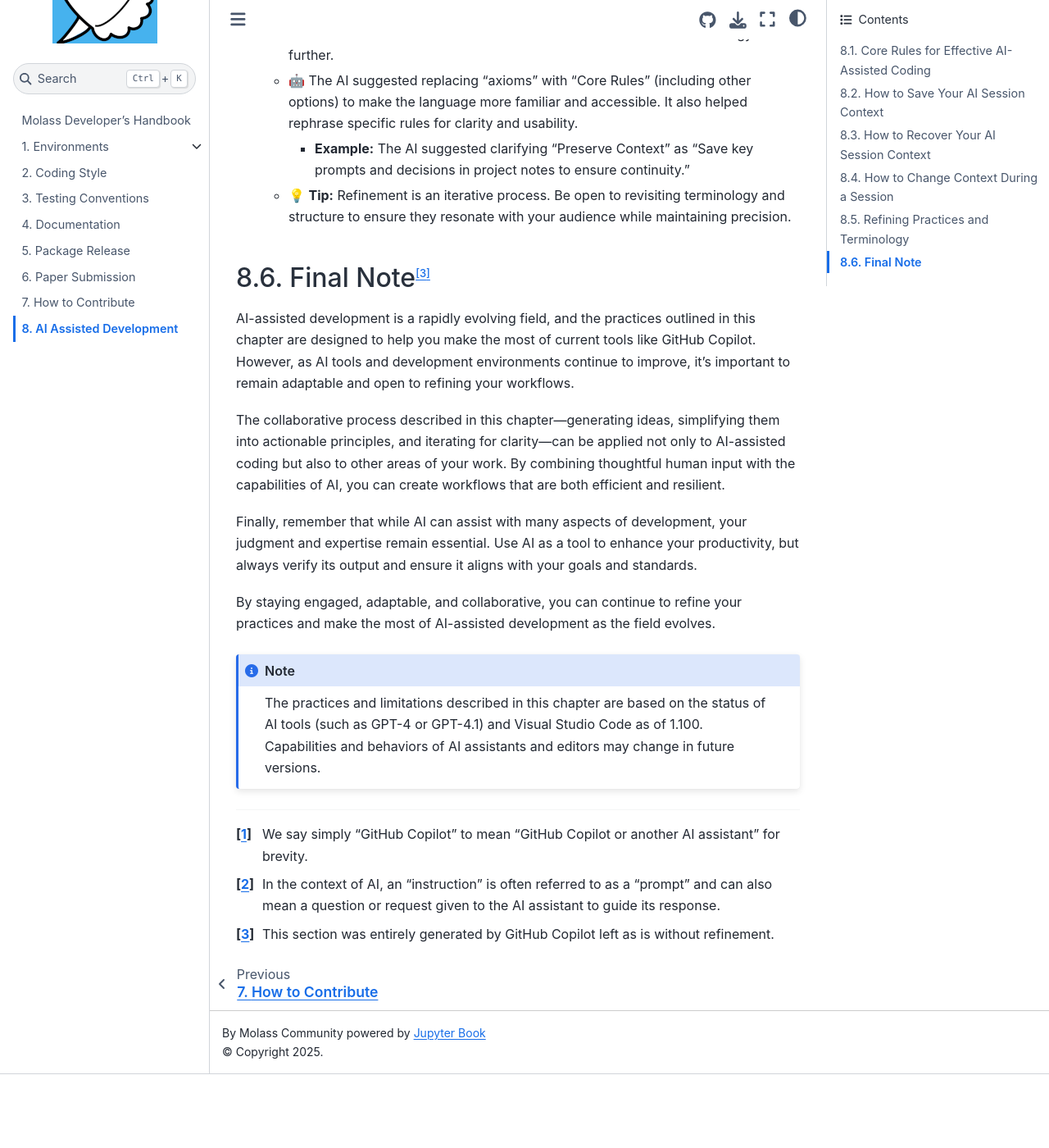
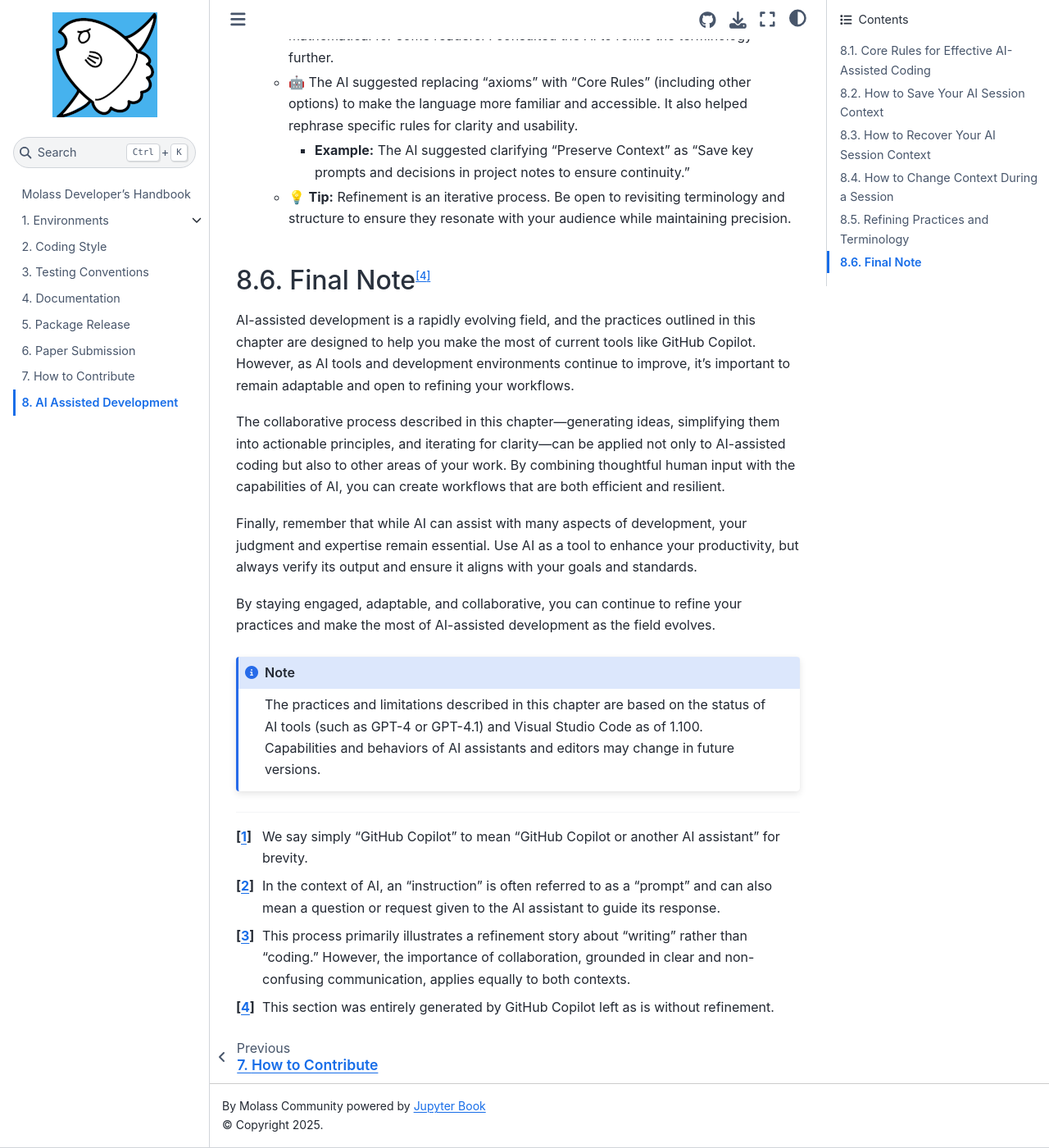
Before and after one commit to biosaxs-dev/molass-develop, a Jupyter Book: the page built from chapters/11/ai_assisted.md, in a window 1280 px wide and 1400 px high, scrolled down 3505 px. Shown: the whole window at 82% size. Built offline with Jupyter Book 1.0.4 settings and Sphinx 7.4.7 and the Sphinx Book theme 1.1.4, drawn with Linux system fonts in a browser that asks for light colours; before the commit the page ends 4815 px from its top, so only the background shows below that.

Commit message:
Add a note about writing and coding

```diff
--- a/chapters/11/ai_assisted.md
+++ b/chapters/11/ai_assisted.md
@@ -84,7 +84,7 @@ This chapter itself demonstrates how to refine practices and terminology collabo
      - **Example:** The AI suggested clarifying "Preserve Context" as "Save key prompts and decisions in project notes to ensure continuity."
    - 💡 **Tip:** Refinement is an iterative process. Be open to revisiting terminology and structure to ensure they resonate with your audience while maintaining precision.
 
-## Final Note[^3]
+## Final Note[^4]
 
 AI-assisted development is a rapidly evolving field, and the practices outlined in this chapter are designed to help you make the most of current tools like GitHub Copilot. However, as AI tools and development environments continue to improve, it’s important to remain adaptable and open to refining your workflows.
 
@@ -102,4 +102,6 @@ The practices and limitations described in this chapter are based on the status
 
 [^2]: In the context of AI, an "instruction" is often referred to as a "prompt" and can also mean a question or request given to the AI assistant to guide its response.
 
-[^3]: This section was entirely generated by GitHub Copilot left as is without refinement.
+[^3]: This process primarily illustrates a refinement story about "writing" rather than "coding." However, the importance of collaboration, grounded in clear and non-confusing communication, applies equally to both contexts.
+
+[^4]: This section was entirely generated by GitHub Copilot left as is without refinement.
```
Also changed, not shown: other parts of chapters/11/ai_assisted.md (+1 -1 lines).
